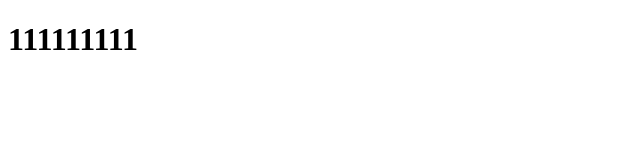
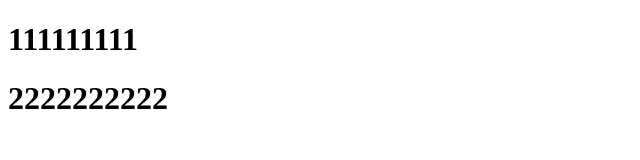
Before and after one commit to wlz0127/wlz, a plain HTML site: page users.html in a window 1280 px wide. Shown: the whole page, without its empty margins (0-640 px from the left). Drawn offline with Linux system fonts and the light colour scheme.

Commit message:
第二次修改

```diff
--- a/users.html
+++ b/users.html
@@ -8,5 +8,6 @@
 </head>
 <body>
     <h1>111111111</h1>
+    <h1>2222222222</h1>
 </body>
 </html>
```
